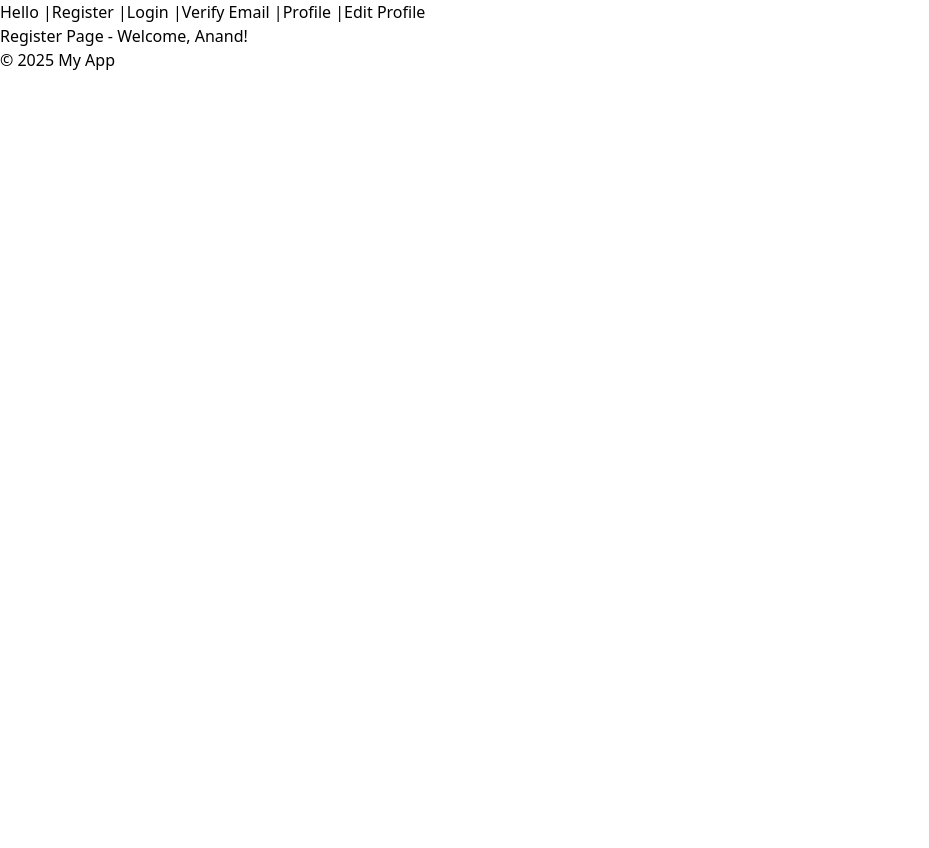
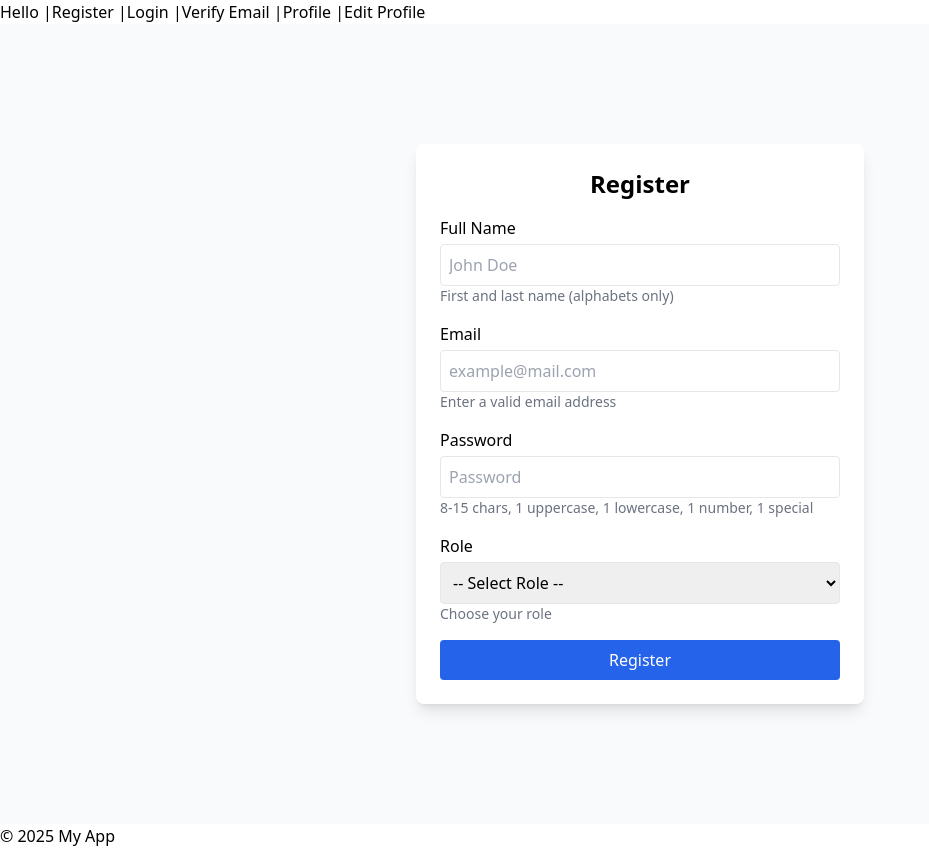
Before and after one commit to anandkr630/hello-world-app, a React app: page /register in a window 1280 px wide. Shown: the whole page, without its empty margins (0-929 px from the left). Before the commit the page ends 800 px from the top, so only its background shows below. Built offline with nearby package versions, Linux system fonts and the light colour scheme.

Commit message:
Story 1.1- Register with details and Guru or Shishya role

```diff
--- a/src/context/UserContext.tsx
+++ b/src/context/UserContext.tsx
@@ -1,4 +1,4 @@
-import React, { createContext, useContext } from "react";
+import React, { createContext, useContext, useState } from "react";
 
 type UserContextType = {
   name: string;
@@ -6,21 +6,28 @@ type UserContextType = {
   isEmailVerified: boolean;
 };
 
-const dummyUser = {
-  name: "Anand",
-  isRegistered: true,
-  isEmailVerified: true,
+type UserContextValue = {
+  user: UserContextType;
+  setUser: React.Dispatch<React.SetStateAction<UserContextType>>;
 };
 
-export const UserContext = createContext<UserContextType | undefined>(
-  undefined
-);
+const defaultUser: UserContextType = {
+  name: "",
+  isRegistered: false,
+  isEmailVerified: false,
+};
+
+const UserContext = createContext<UserContextValue | null>(null);
 
 export const UserProvider: React.FC<{ children: React.ReactNode }> = ({
   children,
 }) => {
+  const [user, setUser] = useState<UserContextType>(defaultUser);
+
   return (
-    <UserContext.Provider value={dummyUser}>{children}</UserContext.Provider>
+    <UserContext.Provider value={{ user, setUser }}>
+      {children}
+    </UserContext.Provider>
   );
 };
 
--- a/src/pages/Register.tsx
+++ b/src/pages/Register.tsx
@@ -1,9 +1,163 @@
-import React from "react";
+import React, { useState, useContext } from "react";
 import { useUser } from "../context/UserContext";
 
 const Register: React.FC = () => {
-  const { name } = useUser();
-  return <div>Register Page - Welcome, {name}!</div>;
+  const { setUser } = useUser();
+
+  const [formData, setFormData] = useState({
+    name: "",
+    email: "",
+    password: "",
+    role: "",
+  });
+
+  const [errors, setErrors] = useState<Record<string, string>>({});
+  const [registered, setRegistered] = useState(false);
+
+  const validate = () => {
+    const newErrors: Record<string, string> = {};
+    const nameRegex = /^[A-Za-z]+ [A-Za-z]+$/;
+    const emailRegex = /^[^\s@]+@[^\s@]+\.[^\s@]+$/;
+    const passwordRegex =
+      /^(?=.*[a-z])(?=.*[A-Z])(?=.*\d)(?=.*[!@#$%^&*]).{8,15}$/;
+
+    if (!nameRegex.test(formData.name)) {
+      newErrors.name = "Enter full name (first and last) with alphabets only.";
+    }
+
+    if (!emailRegex.test(formData.email)) {
+      newErrors.email = "Enter a valid email address.";
+    }
+
+    if (!passwordRegex.test(formData.password)) {
+      newErrors.password =
+        "Password must be 8-15 chars, include upper, lower, number, and special char.";
+    }
+
+    if (!formData.role) {
+      newErrors.role = "Select your role.";
+    }
+
+    setErrors(newErrors);
+    return Object.keys(newErrors).length === 0;
+  };
+
+  const handleChange = (
+    e: React.ChangeEvent<HTMLInputElement | HTMLSelectElement>
+  ) => {
+    setFormData({ ...formData, [e.target.name]: e.target.value });
+  };
+
+  const handleSubmit = (e: React.FormEvent) => {
+    e.preventDefault();
+    if (validate()) {
+      setUser({
+        name: formData.name,
+        isRegistered: true,
+        isEmailVerified: false, // default until verification
+      }); // Save in context
+      setRegistered(true);
+    }
+  };
+
+  if (registered) {
+    return (
+      <div className="flex items-center justify-center min-h-screen">
+        <p className="text-green-600 text-xl">
+          ✅ Registered! Check your email to verify.
+        </p>
+      </div>
+    );
+  }
+
+  return (
+    <div className="flex items-center justify-center min-h-screen bg-gray-50">
+      <form
+        className="bg-white p-6 rounded-lg shadow-lg w-full max-w-md space-y-4"
+        onSubmit={handleSubmit}
+        noValidate
+      >
+        <h2 className="text-2xl font-semibold text-center">Register</h2>
+
+        {/* Name */}
+        <div>
+          <label className="block mb-1 font-medium">Full Name</label>
+          <input
+            name="name"
+            value={formData.name}
+            onChange={handleChange}
+            placeholder="John Doe"
+            className="w-full border p-2 rounded"
+          />
+          <p className="text-sm text-gray-500">
+            First and last name (alphabets only)
+          </p>
+          {errors.name && <p className="text-red-500 text-sm">{errors.name}</p>}
+        </div>
+
+        {/* Email */}
+        <div>
+          <label className="block mb-1 font-medium">Email</label>
+          <input
+            name="email"
+            type="email"
+            value={formData.email}
+            onChange={handleChange}
+            placeholder="example@mail.com"
+            className="w-full border p-2 rounded"
+          />
+          <p className="text-sm text-gray-500">Enter a valid email address</p>
+          {errors.email && (
+            <p className="text-red-500 text-sm">{errors.email}</p>
+          )}
+        </div>
+
+        {/* Password */}
+        <div>
+          <label className="block mb-1 font-medium">Password</label>
+          <input
+            name="password"
+            type="password"
+            value={formData.password}
+            onChange={handleChange}
+            placeholder="Password"
+            className="w-full border p-2 rounded"
+          />
+          <p className="text-sm text-gray-500">
+            8-15 chars, 1 uppercase, 1 lowercase, 1 number, 1 special
+          </p>
+          {errors.password && (
+            <p className="text-red-500 text-sm">{errors.password}</p>
+          )}
+        </div>
+
+        {/* Role */}
+        <div>
+          <label className="block mb-1 font-medium">Role</label>
+          <select
+            name="role"
+            value={formData.role}
+            onChange={handleChange}
+            className="w-full border p-2 rounded"
+          >
+            <option value="">-- Select Role --</option>
+            <option value="Guru">Guru</option>
+            <option value="Shishya">Shishya</option>
+          </select>
+          <p className="text-sm text-gray-500">Choose your role</p>
+          {errors.role && <p className="text-red-500 text-sm">{errors.role}</p>}
+        </div>
+
+        {/* Submit */}
+        <button
+          type="submit"
+          className="w-full bg-blue-600 text-white p-2 rounded hover:bg-blue-700"
+        >
+          Register
+        </button>
+      </form>
+    </div>
+  );
 };
 
 export default Register;
```
